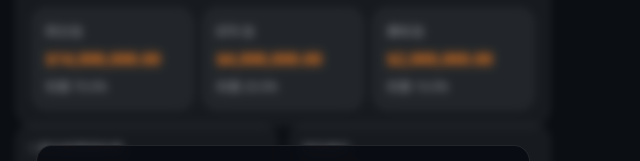
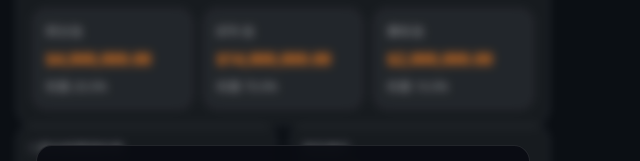
Before and after one commit to Menglayer/BTR-Calculator, a plain HTML site: page index.html in a window 1280 px wide. Shown: the part 211-372 px from the top of the page, 634-1274 px from the left. Drawn offline with Linux system fonts and the light colour scheme.

Commit message:
Update index.html

```diff
--- a/index.html
+++ b/index.html
@@ -311,7 +311,7 @@
     const state = {
       gems: 0, points: 0, btr: 0, raceUSD: 0,
       fdv: 200000000, airdropPct: 10, totalPoints: 285000000, gemPrice: 0.0025,
-      poolPoints: 70, poolBtr: 20, poolRace: 10, globalBtr: 100000000,
+      poolPoints: 20, poolBtr: 70, poolRace: 10, globalBtr: 100000000,
     };
 
     const inputs = {
```
